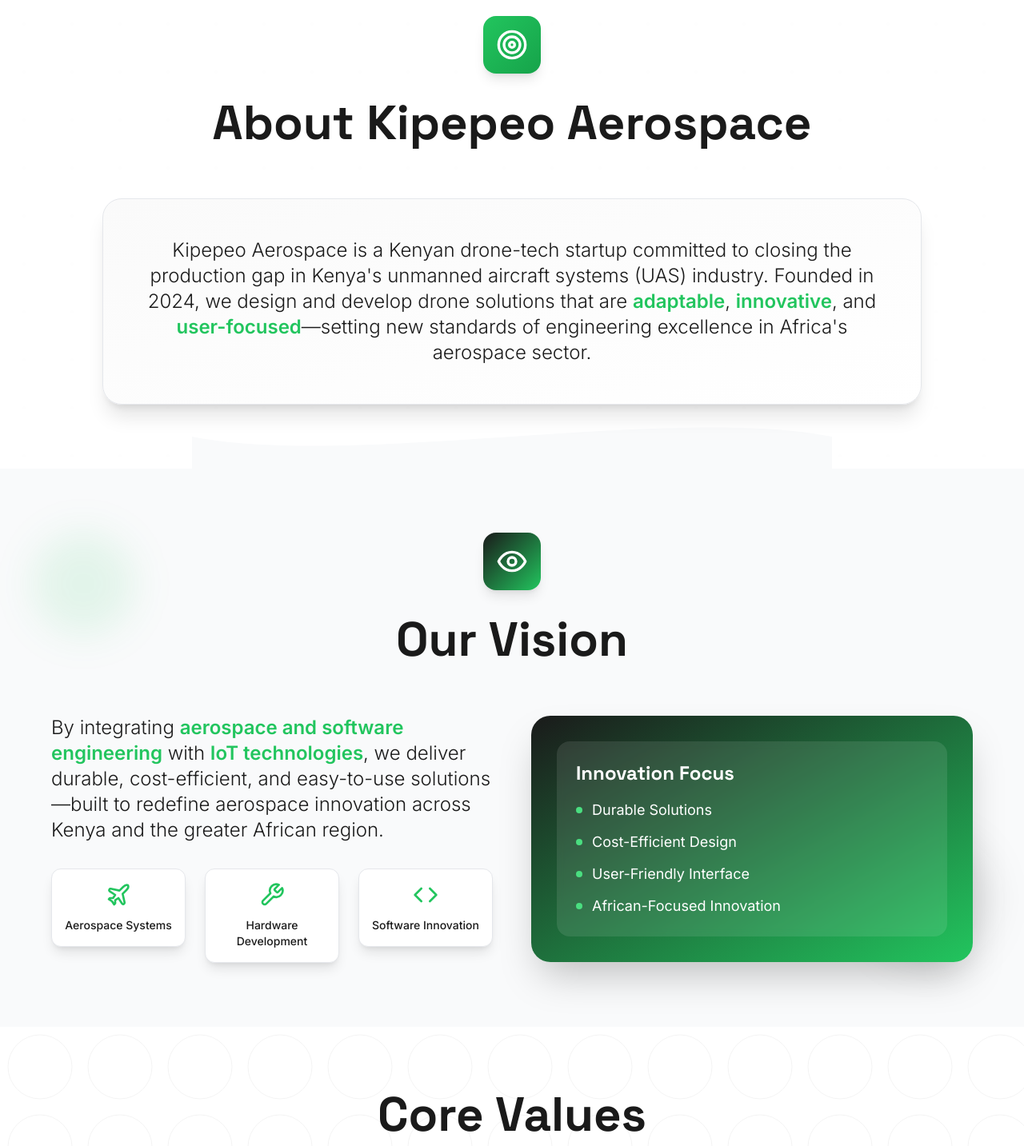
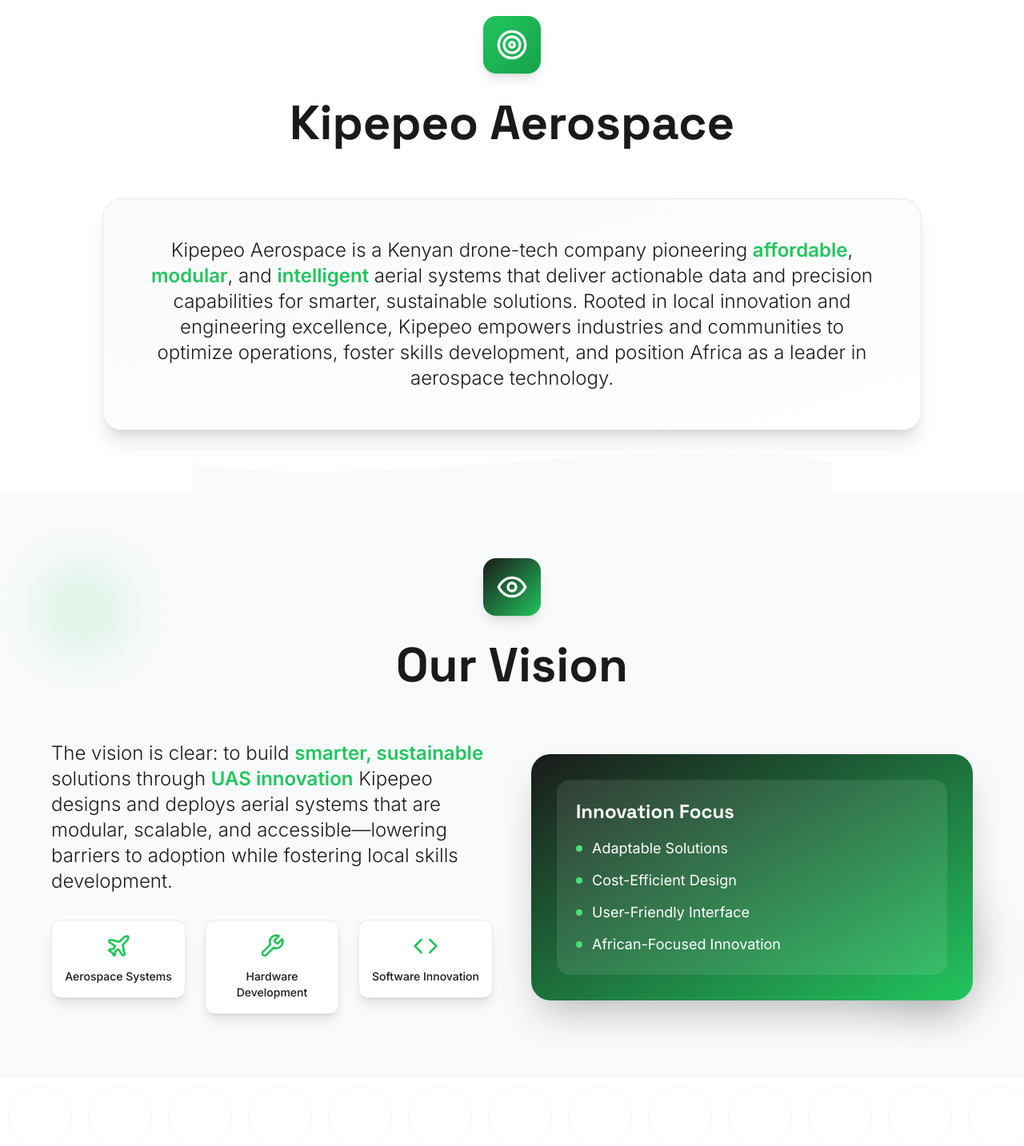
Before and after one commit to kipepeo-aerospace/kipepeo-aerospace-website, a React (Vite) app: page / in a window 1280 px wide. Shown: the part 860-2293 px from the top of the page at 80% size. Built offline with nearby package versions, Linux system fonts and the light colour scheme.

Commit message:
Rebrand: minor changes made

```diff
--- a/src/components/About.tsx
+++ b/src/components/About.tsx
@@ -38,10 +38,9 @@
               transition={{ duration: 0.6, delay: 0.2 }}
               viewport={{ once: true }}
             >
-              About Kipepeo Aerospace
+              Kipepeo Aerospace
             </motion.h2>
           </motion.div>
-
           <motion.div
             initial={{ opacity: 0, y: 30 }}
             whileInView={{ opacity: 1, y: 0 }}
@@ -50,10 +49,10 @@
             className="bg-gradient-to-br from-kipepeo-cream to-white p-8 md:p-12 rounded-3xl shadow-xl border border-gray-200"
           >
             <p className="text-xl md:text-2xl text-kipepeo-black leading-relaxed text-center font-light">
-              Kipepeo Aerospace is a Kenyan drone-tech startup committed to closing the production gap in Kenya's unmanned aircraft systems (UAS) industry. Founded in 2024, we design and develop drone solutions that are{' '}
-              <span className="font-semibold text-kipepeo-green">adaptable</span>,{' '}
-              <span className="font-semibold text-kipepeo-green">innovative</span>, and{' '}
-              <span className="font-semibold text-kipepeo-green">user-focused</span>—setting new standards of engineering excellence in Africa's aerospace sector.
+              Kipepeo Aerospace is a Kenyan drone-tech company pioneering {' '}
+              <span className="font-semibold text-kipepeo-green">affordable</span>,{' '}
+              <span className="font-semibold text-kipepeo-green">modular</span>, and{' '}
+              <span className="font-semibold text-kipepeo-green">intelligent</span> aerial systems that deliver actionable data and precision capabilities for smarter, sustainable solutions. Rooted in local innovation and engineering excellence, Kipepeo empowers industries and communities to optimize operations, foster skills development, and position Africa as a leader in aerospace technology.
             </p>
           </motion.div>
         </div>
--- a/src/components/Header.tsx
+++ b/src/components/Header.tsx
@@ -165,7 +165,7 @@
             className="max-w-5xl mx-auto"
           >
             <motion.h1
-              className="text-5xl md:text-7xl lg:text-8xl font-bold font-heading mb-8 leading-tight"
+              className="text-5xl md:text-7xl lg:text-8xl font-bold font-heading mb-8 leading-tight invisible"
               initial={{ opacity: 0, y: 30 }}
               animate={{ opacity: 1, y: 0 }}
               transition={{ duration: 0.8, delay: 0.4 }}
@@ -207,16 +207,6 @@
                 <span>Visit Kilimo Anga</span>
                 <ExternalLink className="h-6 w-6 group-hover:translate-x-1 transition-transform" />
               </motion.a>
-              {/*
-              <motion.button
-                onClick={() => scrollToSection('about')}
-                className="inline-flex items-center space-x-2 border-2 border-white/30 hover:border-white text-white px-8 py-4 rounded-full font-medium text-lg transition-all duration-300 backdrop-blur-sm hover:bg-white/10"
-                whileHover={{ scale: 1.05 }}
-                whileTap={{ scale: 0.95 }}
-              >
-                <span>Learn More</span>
-              </motion.button>
-              */}
             </motion.div>
           </motion.div>
         </div>
--- a/src/components/Vision.tsx
+++ b/src/components/Vision.tsx
@@ -56,10 +56,10 @@
               className="space-y-8"
             >
               <p className="text-xl md:text-2xl text-kipepeo-black leading-relaxed font-light">
-                By integrating{' '}
-                <span className="font-semibold text-kipepeo-green">aerospace and software engineering</span>{' '}
-                with{' '}
-                <span className="font-semibold text-kipepeo-green">IoT technologies</span>, we deliver durable, cost-efficient, and easy-to-use solutions—built to redefine aerospace innovation across Kenya and the greater African region.
+                The vision is clear: to build {' '}
+                <span className="font-semibold text-kipepeo-green">smarter, sustainable</span>{' '}
+                solutions through{' '}
+                <span className="font-semibold text-kipepeo-green">UAS innovation</span> Kipepeo designs and deploys aerial systems that are modular, scalable, and accessible—lowering barriers to adoption while fostering local skills development.
               </p>
 
               <div className="grid grid-cols-1 sm:grid-cols-3 gap-6">
@@ -94,7 +94,7 @@
                   <ul className="space-y-3 text-lg">
                     <li className="flex items-center space-x-3">
                       <div className="w-2 h-2 bg-kipepeo-light-green rounded-full" />
-                      <span>Durable Solutions</span>
+                      <span>Adaptable Solutions</span>
                     </li>
                     <li className="flex items-center space-x-3">
                       <div className="w-2 h-2 bg-kipepeo-light-green rounded-full" />
```
